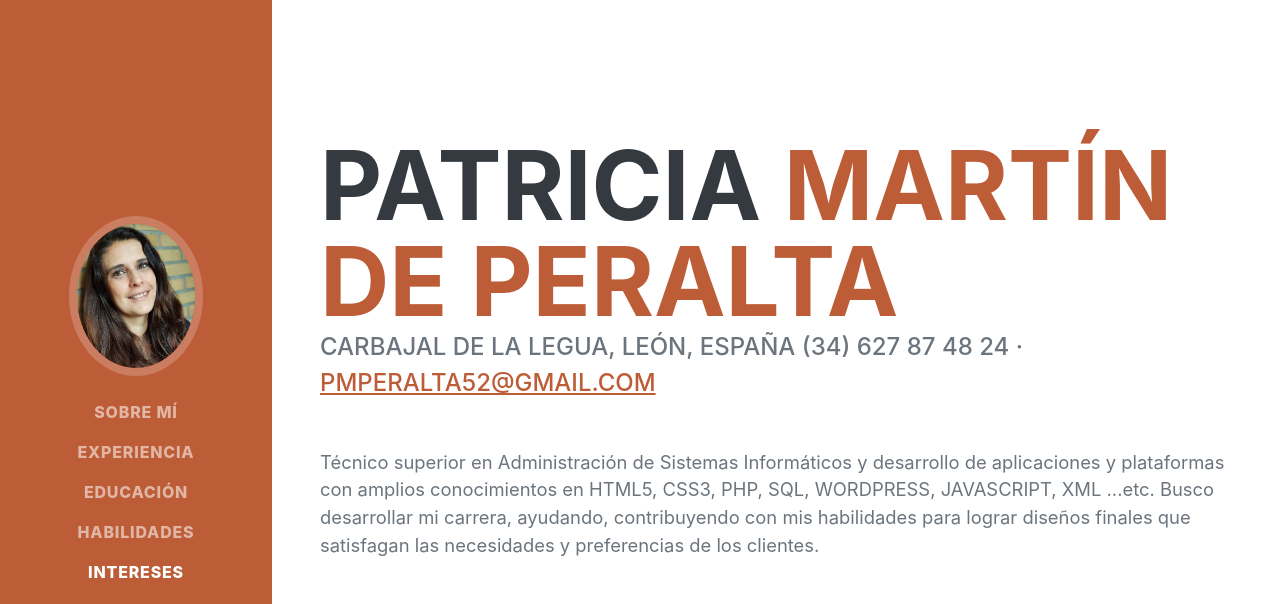
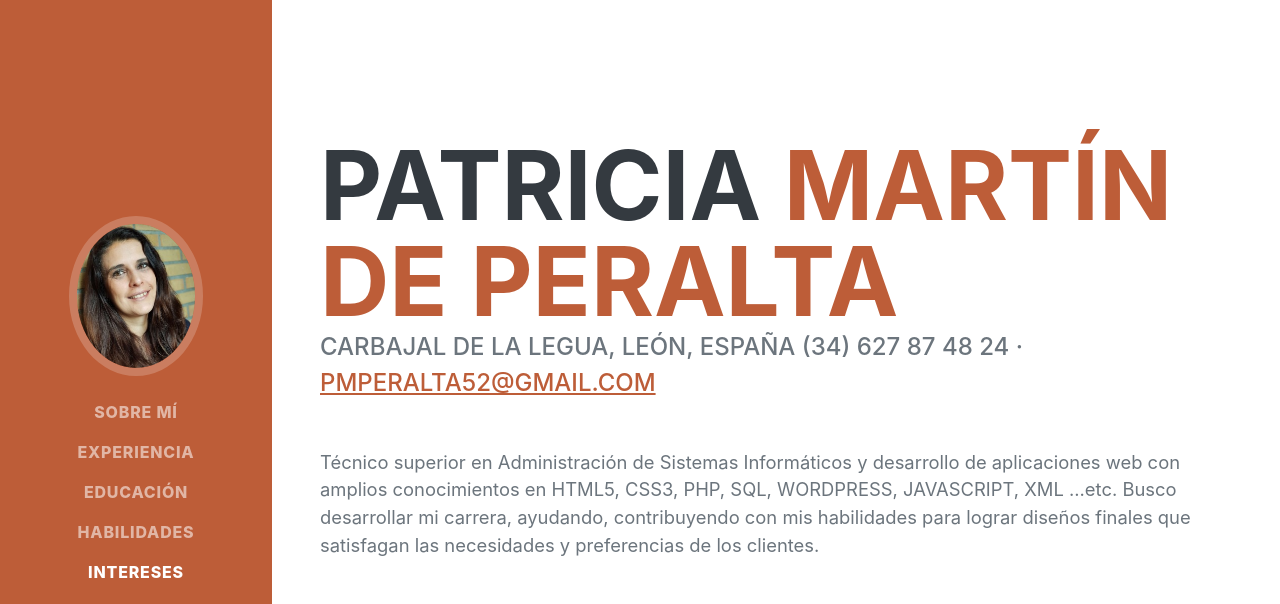
Before and after one commit to Patsypa/CV-Patricia-Martin-de-Peralta, a plain HTML site: page index.html in a window 1280 px wide. Shown: the top 604 px of the page. Drawn offline with nearby package versions, Linux system fonts and the light colour scheme; a web font is replaced by a local one.

Commit message:
Update index.html

```diff
--- a/index.html
+++ b/index.html
@@ -50,7 +50,7 @@
                         Carbajal de la Legua, León, España (34) 627 87 48 24 ·
                         <a href="mailto:name@email.com">pmperalta52@gmail.com</a>
                     </div>
-                    <p class="lead mb-5">Técnico superior en Administración de Sistemas Informáticos y desarrollo de aplicaciones y plataformas con amplios conocimientos en HTML5, CSS3, PHP, SQL, WORDPRESS, JAVASCRIPT, XML ...etc. Busco desarrollar mi carrera, ayudando, contribuyendo con mis habilidades para lograr diseños finales que satisfagan las necesidades y preferencias de los clientes.</p>
+                    <p class="lead mb-5">Técnico superior en Administración de Sistemas Informáticos y desarrollo de aplicaciones web con amplios conocimientos en HTML5, CSS3, PHP, SQL, WORDPRESS, JAVASCRIPT, XML ...etc. Busco desarrollar mi carrera, ayudando, contribuyendo con mis habilidades para lograr diseños finales que satisfagan las necesidades y preferencias de los clientes.</p>
                     <div class="social-icons">
                         <a class="social-icon" href="https://www.linkedin.com/in/patricia-martín-de-peralta-gonzálezsisydpd"><i class="fab fa-linkedin-in"></i></a>
                         <a class="social-icon" href="https://github.com/Patsypa"><i class="fab fa-github"></i></a>
```
